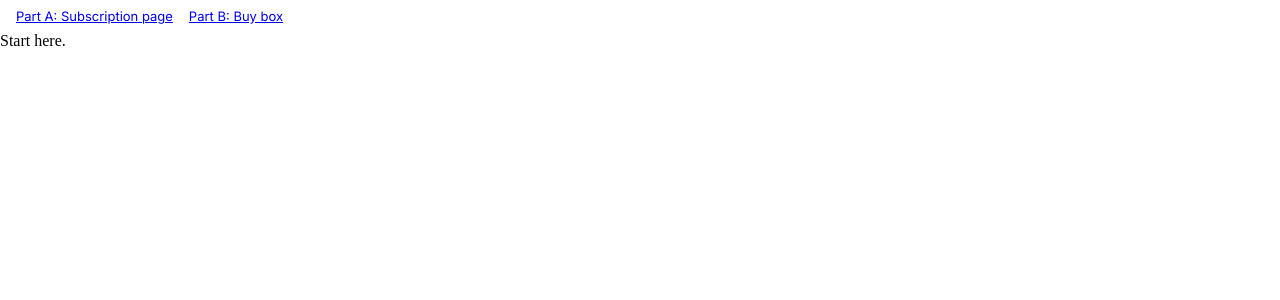
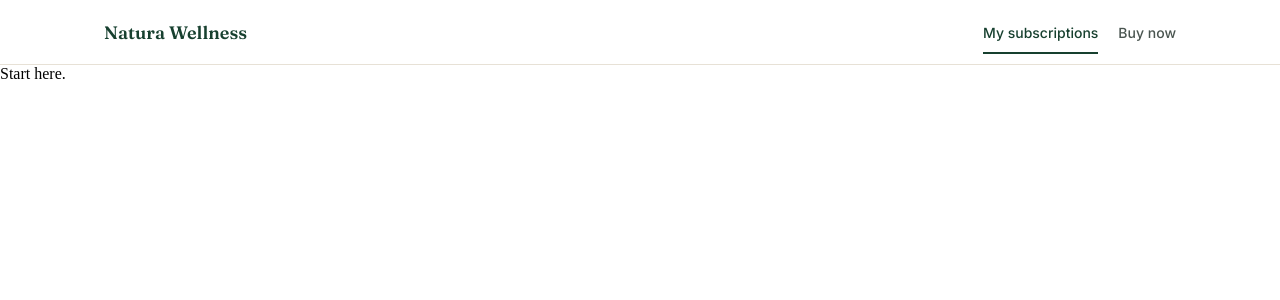
Before and after one commit to gabrielroec/natura-wellness-frontend-test, a React (Vite) app: page / in a window 1280 px wide. Shown: the top 300 px of the page. Built offline with nearby package versions, Linux system fonts and the light colour scheme.

Commit message:
feat(app): replace test nav with branded site header
Add a Natura Wellness header with links to both pages and a current-page indicator, and let the BuyBox fill the remaining height.

```diff
--- /dev/null
+++ b/src/App.module.css
@@ -0,0 +1,63 @@
+.shell {
+  display: flex;
+  flex-direction: column;
+  min-height: 100vh;
+}
+
+.header {
+  display: flex;
+  flex-wrap: wrap;
+  align-items: center;
+  justify-content: space-between;
+  column-gap: 16px;
+  padding: 10px max(16px, calc((100% - 1072px) / 2));
+  border-bottom: 1px solid #e7e1d6;
+  background: #ffffff;
+}
+
+.brand {
+  font: 600 18px Fraunces, serif;
+  color: #17402f;
+}
+
+.nav {
+  display: flex;
+  gap: 20px;
+}
+
+.link {
+  display: flex;
+  align-items: center;
+  min-height: 44px;
+  font: 500 14px Inter, sans-serif;
+  color: #4a5550;
+  text-decoration: none;
+}
+
+.link:hover {
+  color: #17402f;
+}
+
+.link:focus-visible {
+  outline: 2px solid #17402f;
+  outline-offset: 2px;
+}
+
+.link[aria-current="page"] {
+  color: #17402f;
+  box-shadow: inset 0 -2px 0 #17402f;
+}
+
+@media (max-width: 480px) {
+  .header {
+    column-gap: 12px;
+  }
+
+  .brand {
+    font-size: 16px;
+  }
+
+  .nav {
+    gap: 12px;
+  }
+}
--- a/src/App.tsx
+++ b/src/App.tsx
@@ -1,16 +1,33 @@
+import styles from "./App.module.css";
 import { SubscriptionCard } from "./part-a/SubscriptionCard";
 import { BuyBox } from "./part-b/BuyBox";
 
 const part = new URLSearchParams(window.location.search).get("part") === "b" ? "b" : "a";
 
+const links = [
+  { part: "a", href: "?part=a&fixture=active", label: "My subscriptions" },
+  { part: "b", href: "?part=b", label: "Buy now" },
+];
+
 export function App() {
   return (
-    <>
-      <nav style={{ display: "flex", gap: 16, padding: "8px 16px", fontFamily: "Inter, sans-serif", fontSize: 13 }}>
-        <a href="?part=a&fixture=active">Part A: Subscription page</a>
-        <a href="?part=b">Part B: Buy box</a>
-      </nav>
+    <div className={styles.shell}>
+      <header className={styles.header}>
+        <span className={styles.brand}>Natura Wellness</span>
+        <nav className={styles.nav}>
+          {links.map((link) => (
+            <a
+              key={link.part}
+              className={styles.link}
+              href={link.href}
+              aria-current={link.part === part ? "page" : undefined}
+            >
+              {link.label}
+            </a>
+          ))}
+        </nav>
+      </header>
       {part === "a" ? <SubscriptionCard /> : <BuyBox />}
-    </>
+    </div>
   );
 }
--- a/src/part-b/BuyBox.module.css
+++ b/src/part-b/BuyBox.module.css
@@ -4,7 +4,7 @@
   column-gap: 64px;
   justify-content: center;
   align-items: start;
-  min-height: 100vh;
+  flex: 1;
   padding-block: 56px;
   background: #fbf8f3;
 }
```
